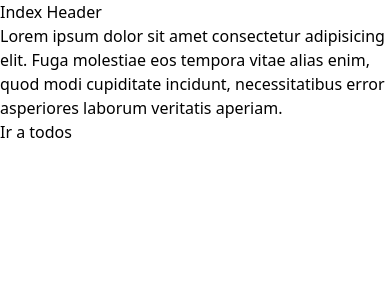
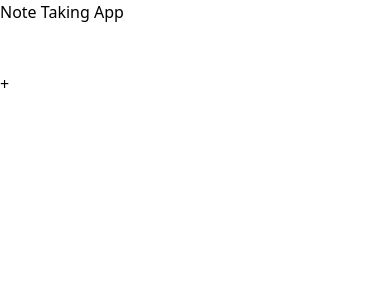
Before and after one commit to guiropaso/notesapp, a Next.js app: page / in a window 390 px wide. Shown: the top 300 px of the page. Built offline with nearby package versions, Linux system fonts and the light colour scheme.

Commit message:
basic functionallity added

```diff
--- /dev/null
+++ b/app/AddNote.js
@@ -0,0 +1,45 @@
+"use client"
+import React, { useEffect, useRef, useState } from 'react'
+
+export default function AddNote({add}) {
+    const titleRef = useRef('')
+    const taskRef = useRef('')
+
+    let [note, setNote] = useState({})
+
+    useEffect(() => {
+        if(note.title && note.task) {
+            add(note)
+            titleRef.current.innerHTML=''
+            taskRef.current.innerHTML=''
+        }
+    },[note])
+
+
+    const handleSubmit = () => {
+        setNote({title: titleRef.current.innerHTML, task: taskRef.current.innerHTML})
+    }
+
+
+    console.log(note);
+
+  return (
+    <div className='container mx-auto max-w-lg flex flex-col space-y-2'>
+            <div
+                className='border-2 rounded-md py-2 px-5'
+                name='title'
+                ref={titleRef}
+                contentEditable='true'>
+            </div>
+            <div
+                className='border-2 rounded-md py-2 min-h-24 px-5'
+                name="task"
+                ref={taskRef}
+                contentEditable='true'>
+            </div>
+            <div className='rounded-full bg-slate-200 ml-auto'>
+                <button className='font-bold text-5xl pb-2 px-3' onClick={handleSubmit}>+</button>
+            </div>
+    </div>
+  )
+}
--- /dev/null
+++ b/app/Collection.js
@@ -0,0 +1,10 @@
+import React from 'react'
+
+export default function Collection({element}) {
+  return (
+    <div className='border-2 border-red-500 px-4 rounded-lg py-2 basis-1/5 overflow-hidden'>
+        <div>{element.title}</div>
+        <div>{element.task}</div>
+    </div>
+  )
+}
--- a/app/layout.jsx
+++ b/app/layout.jsx
@@ -1,12 +1,10 @@
 import './globals.css'
-import Nav from './nav'
 
 export default function RootLayout({ children }) {
   return (
     <html lang="en">
       <head />
       <body>
-        <Nav />
         {children}
       </body>
     </html>
--- a/app/nav.js
+++ /dev/null
@@ -1,9 +0,0 @@
-export default function Nav() {
-  return (
-    <div className='bg-blue-200 text-center'>
-        <h2>
-            Index Header
-        </h2>
-    </div>
-  )
-}
--- a/app/page.jsx
+++ b/app/page.jsx
@@ -1,13 +1,28 @@
-import Link from 'next/link'
-import React from 'react'
+"use client"
+import React, { useState } from 'react'
+import AddNote from './AddNote'
+import Collection from './Collection'
 
 export default function Index() {
+  let [notes, setNotes] = useState([])
+
+  const handleAdd = (newNote) => {
+    setNotes(prev => [...prev,newNote])
+
+  }
+
+  console.log('Notes Array:', notes)
   return (
     <>
-    <p className='container max-w-2xl mx-auto p-20 my-20'>Lorem ipsum dolor sit amet consectetur adipisicing elit. Fuga molestiae eos tempora vitae alias enim, quod modi cupiditate incidunt, necessitatibus error asperiores laborum veritatis aperiam.</p>
-    <button>
-      <Link href={"/todos"}>Ir a todos</Link>
-    </button>
+      <header>
+        <div className="text-center">
+          <h2 className='font-bold text-3xl pt-20 pb-10'>Note Taking App</h2>
+        </div>
+      </header>
+        <AddNote add={handleAdd}/>
+        <div className='grid grid-cols-5 gap-4 container mx-auto '>
+          {notes.map((el, index) => <Collection key={index} element={el}/>)}
+        </div>
     </>
   )
 }
--- a/app/page.module.css
+++ /dev/null
@@ -1,271 +0,0 @@
-.main {
-  display: flex;
-  flex-direction: column;
-  justify-content: space-between;
-  align-items: center;
-  padding: 6rem;
-  min-height: 100vh;
-}
-
-.description {
-  display: inherit;
-  justify-content: inherit;
-  align-items: inherit;
-  font-size: 0.85rem;
-  max-width: var(--max-width);
-  width: 100%;
-  z-index: 2;
-  font-family: var(--font-mono);
-}
-
-.description a {
-  display: flex;
-  align-items: center;
-  justify-content: center;
-  gap: 0.5rem;
-}
-
-.description p {
-  position: relative;
-  margin: 0;
-  padding: 1rem;
-  background-color: rgba(var(--callout-rgb), 0.5);
-  border: 1px solid rgba(var(--callout-border-rgb), 0.3);
-  border-radius: var(--border-radius);
-}
-
-.code {
-  font-weight: 700;
-  font-family: var(--font-mono);
-}
-
-.grid {
-  display: grid;
-  grid-template-columns: repeat(3, minmax(33%, auto));
-  width: var(--max-width);
-  max-width: 100%;
-}
-
-.card {
-  padding: 1rem 1.2rem;
-  border-radius: var(--border-radius);
-  background: rgba(var(--card-rgb), 0);
-  border: 1px solid rgba(var(--card-border-rgb), 0);
-  transition: background 200ms, border 200ms;
-}
-
-.card span {
-  display: inline-block;
-  transition: transform 200ms;
-}
-
-.card h2 {
-  font-weight: 600;
-  margin-bottom: 0.7rem;
-}
-
-.card p {
-  margin: 0;
-  opacity: 0.6;
-  font-size: 0.9rem;
-  line-height: 1.5;
-  max-width: 34ch;
-}
-
-.center {
-  display: flex;
-  justify-content: center;
-  align-items: center;
-  position: relative;
-  padding: 4rem 0;
-}
-
-.center::before {
-  background: var(--secondary-glow);
-  border-radius: 50%;
-  width: 480px;
-  height: 360px;
-  margin-left: -400px;
-}
-
-.center::after {
-  background: var(--primary-glow);
-  width: 240px;
-  height: 180px;
-  z-index: -1;
-}
-
-.center::before,
-.center::after {
-  content: '';
-  left: 50%;
-  position: absolute;
-  filter: blur(45px);
-  transform: translateZ(0);
-}
-
-.logo,
-.thirteen {
-  position: relative;
-}
-
-.thirteen {
-  display: flex;
-  justify-content: center;
-  align-items: center;
-  width: 75px;
-  height: 75px;
-  padding: 25px 10px;
-  margin-left: 16px;
-  transform: translateZ(0);
-  border-radius: var(--border-radius);
-  overflow: hidden;
-  box-shadow: 0px 2px 8px -1px #0000001a;
-}
-
-.thirteen::before,
-.thirteen::after {
-  content: '';
-  position: absolute;
-  z-index: -1;
-}
-
-/* Conic Gradient Animation */
-.thirteen::before {
-  animation: 6s rotate linear infinite;
-  width: 200%;
-  height: 200%;
-  background: var(--tile-border);
-}
-
-/* Inner Square */
-.thirteen::after {
-  inset: 0;
-  padding: 1px;
-  border-radius: var(--border-radius);
-  background: linear-gradient(
-    to bottom right,
-    rgba(var(--tile-start-rgb), 1),
-    rgba(var(--tile-end-rgb), 1)
-  );
-  background-clip: content-box;
-}
-
-/* Enable hover only on non-touch devices */
-@media (hover: hover) and (pointer: fine) {
-  .card:hover {
-    background: rgba(var(--card-rgb), 0.1);
-    border: 1px solid rgba(var(--card-border-rgb), 0.15);
-  }
-
-  .card:hover span {
-    transform: translateX(4px);
-  }
-}
-
-@media (prefers-reduced-motion) {
-  .thirteen::before {
-    animation: none;
-  }
-
-  .card:hover span {
-    transform: none;
-  }
-}
-
-/* Mobile and Tablet */
-@media (max-width: 1023px) {
-  .content {
-    padding: 4rem;
-  }
-
-  .grid {
-    grid-template-columns: 1fr;
-    margin-bottom: 120px;
-    max-width: 320px;
-    text-align: center;
-  }
-
-  .card {
-    padding: 1rem 2.5rem;
-  }
-
-  .card h2 {
-    margin-bottom: 0.5rem;
-  }
-
-  .center {
-    padding: 8rem 0 6rem;
-  }
-
-  .center::before {
-    transform: none;
-    height: 300px;
-  }
-
-  .description {
-    font-size: 0.8rem;
-  }
-
-  .description a {
-    padding: 1rem;
-  }
-
-  .description p,
-  .description div {
-    display: flex;
-    justify-content: center;
-    position: fixed;
-    width: 100%;
-  }
-
-  .description p {
-    align-items: center;
-    inset: 0 0 auto;
-    padding: 2rem 1rem 1.4rem;
-    border-radius: 0;
-    border: none;
-    border-bottom: 1px solid rgba(var(--callout-border-rgb), 0.25);
-    background: linear-gradient(
-      to bottom,
-      rgba(var(--background-start-rgb), 1),
-      rgba(var(--callout-rgb), 0.5)
-    );
-    background-clip: padding-box;
-    backdrop-filter: blur(24px);
-  }
-
-  .description div {
-    align-items: flex-end;
-    pointer-events: none;
-    inset: auto 0 0;
-    padding: 2rem;
-    height: 200px;
-    background: linear-gradient(
-      to bottom,
-      transparent 0%,
-      rgb(var(--background-end-rgb)) 40%
-    );
-    z-index: 1;
-  }
-}
-
-@media (prefers-color-scheme: dark) {
-  .vercelLogo {
-    filter: invert(1);
-  }
-
-  .logo,
-  .thirteen img {
-    filter: invert(1) drop-shadow(0 0 0.3rem #ffffff70);
-  }
-}
-
-@keyframes rotate {
-  from {
-    transform: rotate(360deg);
-  }
-  to {
-    transform: rotate(0deg);
-  }
-}
```
Also changed, not shown: app/todos/header.js (deleted, +0 -8 lines), app/todos/layout.js (deleted, +0 -12 lines), app/todos/page.js (deleted, +0 -19 lines).
